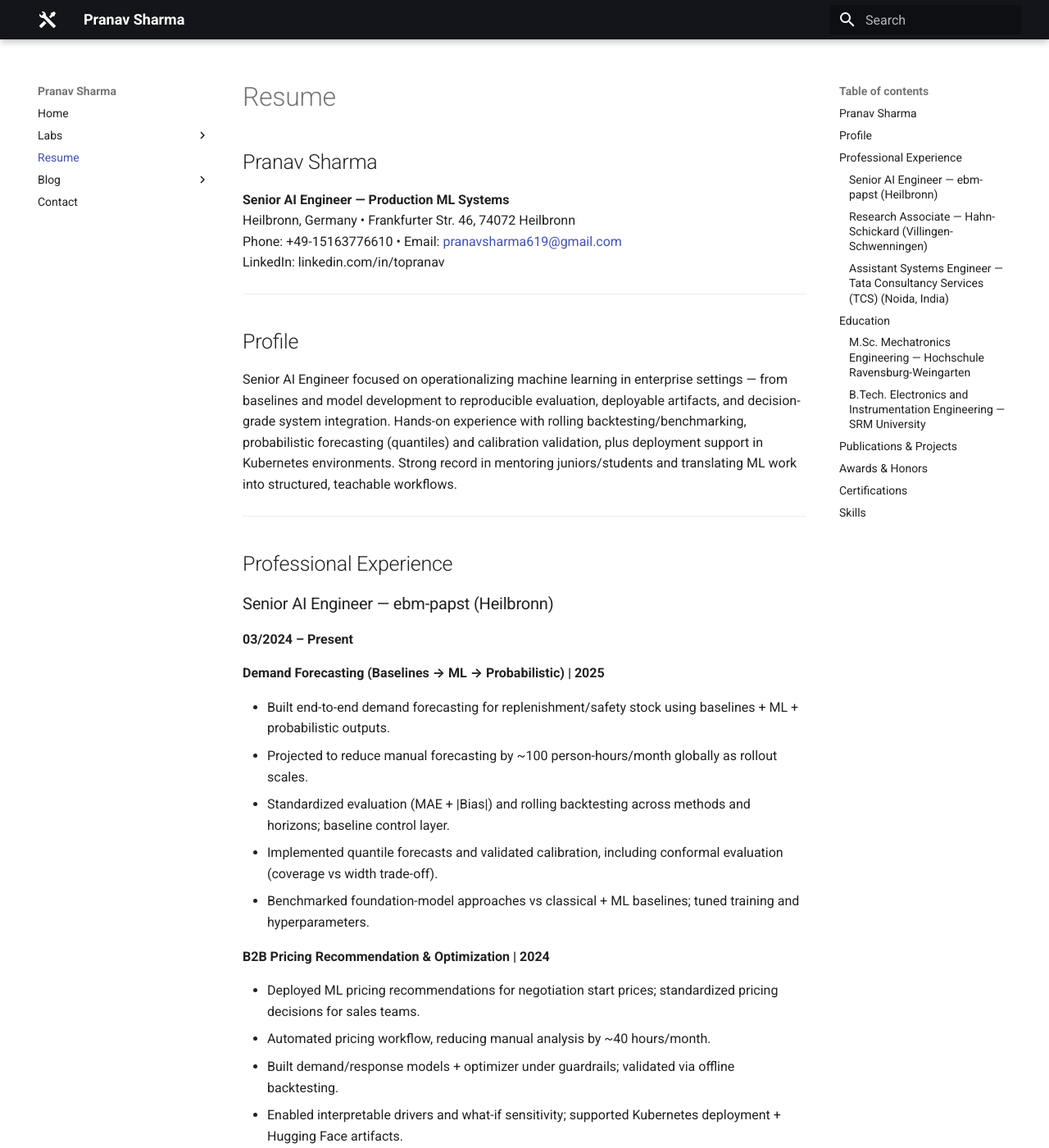
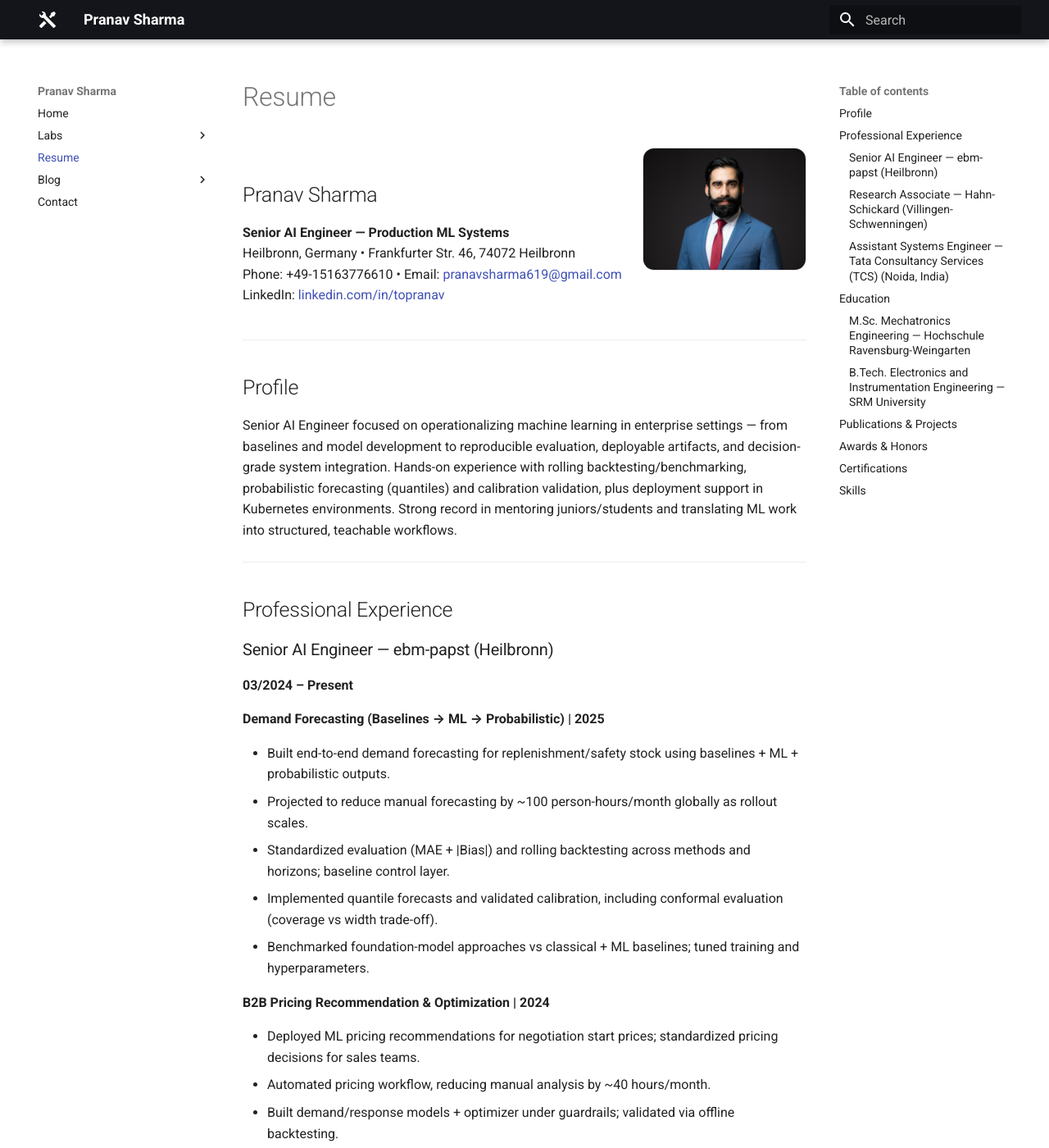
Before and after one commit to Sharma-Pranav/website, an MkDocs documentation site: the page built from docs/resume.md, in a window 1280 px wide and 1400 px high. Shown: the whole window at 82% size. Built offline with MkDocs 1.6.1 and Material for MkDocs 9.7.7, drawn with Linux system fonts in a browser that asks for light colours; some web fonts are replaced.

Commit message:
picture added

```diff
--- a/docs/resume.md
+++ b/docs/resume.md
@@ -1,13 +1,20 @@
-# Resume
+<div class="resume-header">
+  <div class="resume-left">
+    <h2>Pranav Sharma</h2>
 
-## Pranav Sharma
+    <p><strong>Senior AI Engineer — Production ML Systems</strong><br>
+      Heilbronn, Germany • Frankfurter Str. 46, 74072 Heilbronn<br>
+      Phone: +49-15163776610 • Email: <a href="mailto:pranavsharma619@gmail.com">pranavsharma619@gmail.com</a><br>
+      LinkedIn: <a href="https://linkedin.com/in/topranav">linkedin.com/in/topranav</a>
+    </p>
+  </div>
 
-**Senior AI Engineer — Production ML Systems**
-Heilbronn, Germany • Frankfurter Str. 46, 74072 Heilbronn
-Phone: +49-15163776610 • Email: <pranavsharma619@gmail.com>
-LinkedIn: linkedin.com/in/topranav
+  <div class="resume-right">
+    <img src="/assets/Portrait.jpg" alt="Pranav Sharma portrait" class="resume-portrait" />
+  </div>
+</div>
 
----
+<hr>
 
 ## Profile
 
--- a/docs/stylesheets/extra.css
+++ b/docs/stylesheets/extra.css
@@ -11,3 +11,27 @@
   height: 100%;
   border: 0;
 }
+
+
+.resume-header{
+  display:flex;
+  align-items:flex-start;
+  justify-content:space-between;
+  gap:1.2rem;
+}
+
+.resume-left{ flex:1 1 auto; min-width:0; }
+.resume-right{ flex:0 0 auto; }
+
+.resume-portrait{
+  width: 200px;
+  height: 200px;
+  object-fit: cover;
+  border-radius: 14px;
+  border: 1px solid rgba(0,0,0,0.12);
+}
+
+@media (max-width:700px){
+  .resume-portrait{ width: 160px; height: 160px; }
+  .resume-right{ flex-basis: auto; }
+}
```
Also changed, not shown: docs/assets/Portrait.jpg (added).
